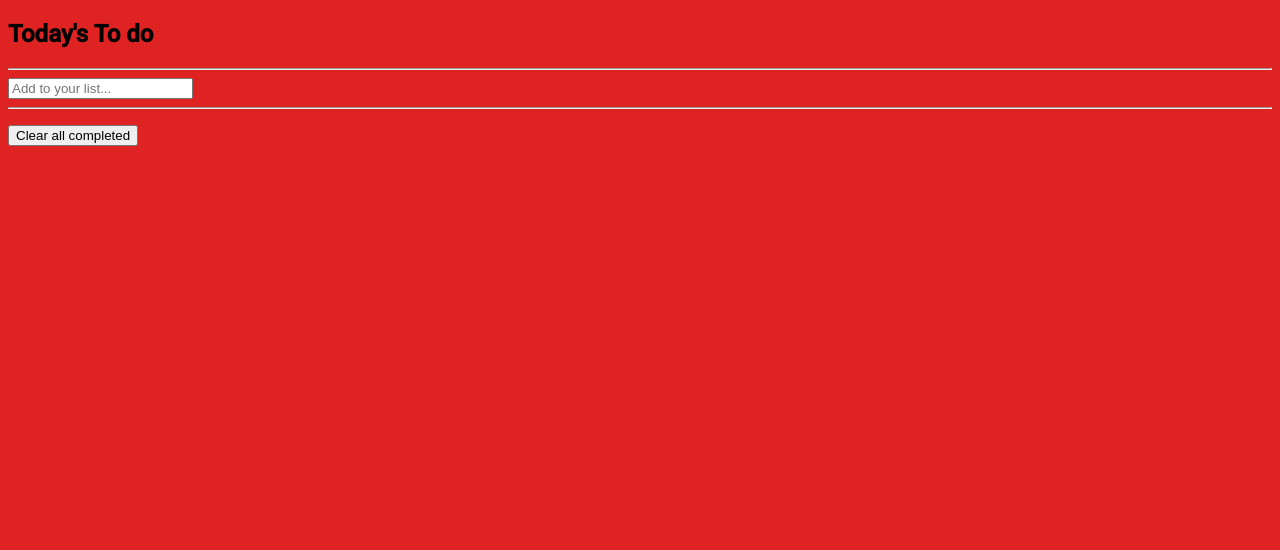
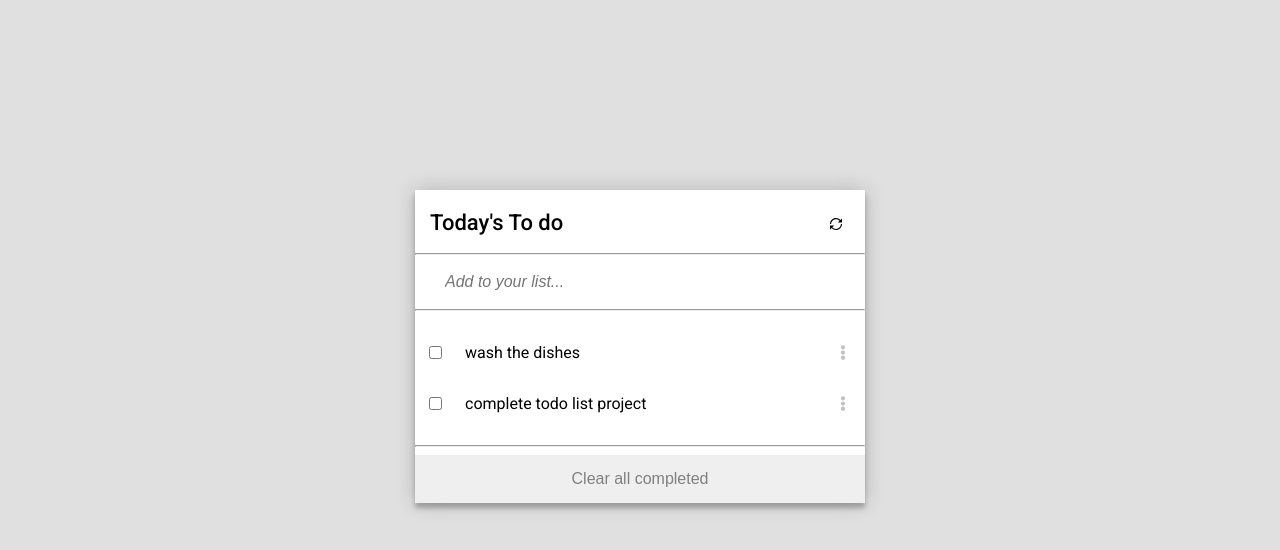
Before and after one commit to gids-dadi/Todo_list, a website built with webpack: page src/index.html in a window 1280 px wide. Built offline with nearby package versions, Linux system fonts and the light colour scheme.

Commit message:
Add object dynamically

```diff
--- a/package.json
+++ b/package.json
@@ -29,6 +29,8 @@
     "webpack-dev-server": "^4.8.1"
   },
   "dependencies": {
-    "lodash": "^4.17.21"
+    "file-loader": "^6.2.0",
+    "lodash": "^4.17.21",
+    "save-dev": "0.0.1-security"
   }
 }
--- a/src/index.html
+++ b/src/index.html
@@ -14,6 +14,7 @@
         <form id="form" action="#">
           <input
             id="todo"
+            class="todo"
             type="text"
             name="todo"
             placeholder="Add to your list..."
@@ -21,6 +22,7 @@
         </form>
         <hr />
         <ul class="todo-list"></ul>
+         <hr />
         <button class="btn" type="button">Clear all completed</button>
       </section>
     </main>
--- a/src/index.js
+++ b/src/index.js
@@ -1,5 +1,6 @@
 import _ from 'lodash';
 import './style.css';
+import deleteImage from './menu.svg';
 
 const todoTasks = [
   {
@@ -15,68 +16,21 @@ const todoTasks = [
 ];
 
 function populate() {
-    const listDisplay = document.querySelector('.todo-list');
-
+  const listTodo = document.querySelector('.todo-list');
+  todoTasks.forEach((todo) => {
+    const li = document.createElement('li');
+    const div = document.createElement('div');
+    const checkBox = document.createElement('input');
+    const menuIcon = document.createElement('img');
+    const p = document.createElement('p');
+    p.innerHTML = todo.description;
+    checkBox.setAttribute('type', 'checkbox');
+    menuIcon.setAttribute('src', `${deleteImage}`);
+    li.appendChild(checkBox);
+    div.appendChild(p);
+    div.appendChild(menuIcon);
+    li.appendChild(div);
+    listTodo.appendChild(li);
+  });
 }
-
-
-
-/*
-function populate() {
-  const listDisplay = document.querySelector('.todo-list');
-
-  // sort the list based on their index number.
-  listContainer = listContainer.sort((a, b) => a.index - b.index);
-  const header = document.createElement('li');
-  const headerIcon = document.createElement('i');
-  const add = document.createElement('li');
-  const addIcon = document.createElement('i');
-  headerIcon.classList.add('fa-solid', 'fa-rotate');
-  addIcon.classList.add('fa-solid', 'fa-angle-left');
-  header.classList.add('header');
-  add.classList.add('add-text');
-  header.textContent = "Today's To Do";
-  add.textContent = 'Add to your list...';
-  header.appendChild(headerIcon);
-  add.appendChild(addIcon);
-  listDisplay.append(header, add);
-
-  // Iterate through the loop and populate the html file.
-  listContainer.forEach((item) => {
-    const list = document.createElement('li');
-    const text = document.createElement('p');
-    const box = document.createElement('i');
-    const menu = document.createElement('i');
-    text.textContent = item.description;
-    menu.classList.add('menu-icon', 'fa-solid', 'fa-ellipsis-vertical');
-    box.classList.add('fa-regular', 'fa-square');
-    list.append(box, text, menu);
-    listDisplay.appendChild(list);
-  });
-  const clear = document.createElement('li');
-  clear.classList.add('clear-text');
-  clear.textContent = 'Clear all completed';
-  listDisplay.appendChild(clear);
-}
-
 populate();
-
-
-// for (let i = 0; i < speakers.length; i += 1) {
-//   document.querySelector('.speakers-list').innerHTML += `
-
-// <div class='speaker'>
-
-// <div  class = 'speaker-image' >
-// <img src = ${speakers[i].image} />
-// </div>
-
-//   <div class="speaker-text">
-//   <h2>${speakers[i].name}</h2>
-//     <p class='text-danger'>${speakers[i].position}</p>
-//     <p>${speakers[i].brief}</p>
-// </div>
-// </div>`;
-// }
-
-*/
--- a/src/style.css
+++ b/src/style.css
@@ -2,103 +2,76 @@
 body {
   font-family: 'Roboto', sans-serif;
   font-size: 16px;
-  background: #df2323;
-}
-
-
-
-
-/*
-* {
-  padding: 0;
-  margin: 0;
-  box-sizing: border-box;
-}
-
-body {
-  font-family: 'Roboto', sans-serif;
-  font-size: 16px;
-  background: #fafafa;
+  background: #e1e0e0;
+  list-style: none;
 }
 
 section {
   max-width: 450px;
-  margin: 10% auto;
+  margin: 15% auto;
   padding-top: 20px;
   background-color: #fff;
   box-shadow: 0 0 20px 0 rgba(0, 0, 0, 0.2), 0 5px 5px 0 rgba(0, 0, 0, 0.24);
 }
 
-h3 {
-  padding: 0 20px 8px 20px;
-  font-size: 16px;
+h2 {
+  margin: 0px 15px;
+  padding-bottom: 10px;
+  font-size: 22px;
   font-weight: 500;
   display: flex;
 }
 
-h3::after {
-  content: url('images/loop2.svg');
-  display: inline-block;
+h2::after {
+  content: url("loop2.svg");
+  display: inline;
   width: 20px;
   height: 20px;
   margin-left: auto;
   cursor: pointer;
 }
 
-hr {
-  border: 1px solid #ccc;
+form {
+  padding: 0 20px;
+  height: 38px;
+  width: 100%;
+  border: none;
 }
 
-form {
-  padding: 0 20px;
-  height: 48px;
-  width: 100%;
+.todo {
+  padding:  0 10px;
+  width: 90%;
+  height: 100%;
+  border: none;
+  font-size: 16px;
+  font-style: italic;
 }
 
-input {
-  width: 100%;
-  height: 100%;
-  border: none;
-  outline: none;
-  font-size: 16px;
+.todo-list {
+  padding: 0;
   display: flex;
+  flex-direction: column;
 }
 
-.container {
+li {
   list-style: none;
   display: flex;
   align-items: center;
-  padding: 0 20px;
+  padding-left: 10px;
+  width:100%;
 }
 
-.todo {
-  padding: 13px 20px;
+li>div {
   display: flex;
-  background-color: inherit;
   align-items: center;
+  justify-content: space-between;
+  width: 85%;
+  margin-left: 20px;
 }
 
-.fa {
-  cursor: pointer;
-}
-
-.fa-check {
-  color: #4caf50;
-}
-
-.dark {
-  background-color: bisque;
-  color: #333;
-}
-
-.fa-trash-can:hover {
-  color: #333;
-  cursor: pointer;
-}
-
-.fa-ellipsis-vertical {
-  cursor: grab;
-  margin-left: 20px;
+img {
+  width: 10px;
+  height: 15px;
 }
 
 .btn {
@@ -112,5 +85,4 @@ input {
   justify-content: center;
   cursor: pointer;
   color: grey;
-  font-style: italic;
-} */
+}
--- a/webpack.config.js
+++ b/webpack.config.js
@@ -25,6 +25,10 @@ module.exports = {
         test: /\.css$/i,
         use: ['style-loader', 'css-loader'],
       },
+      {
+        test: /\.(png|svg|jpg|jpeg|gif)$/i,
+        type: 'asset/resource',
+      },
     ],
   },
   output: {
```
Also changed, not shown: src/loop2.svg (added), src/menu.svg (added), 1 other file.
